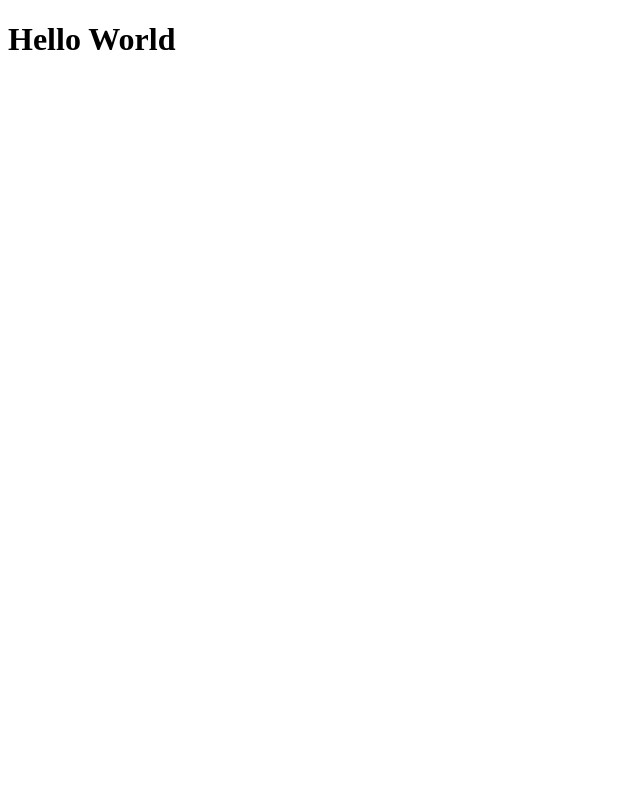
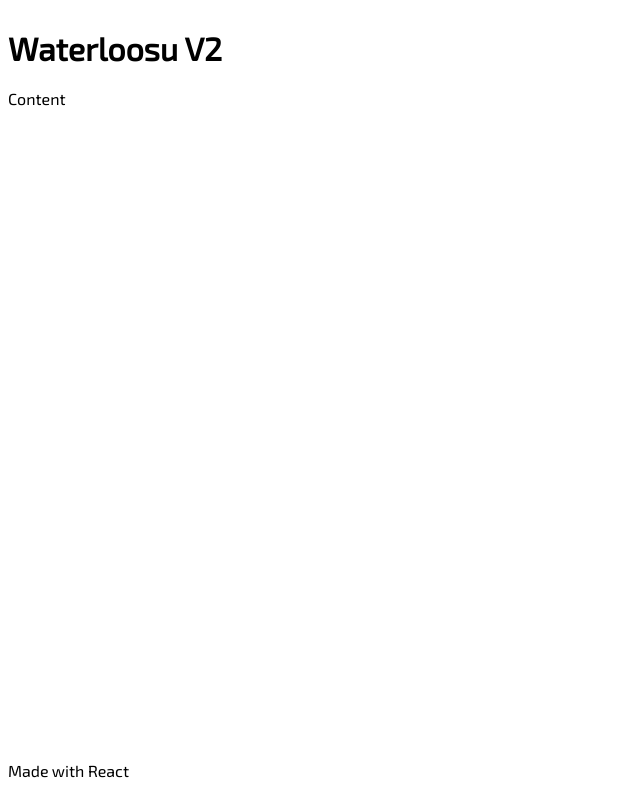
Before and after one commit to allenfan2/waterloosuV2, a React app: page / in a window 1280 px wide. Shown: the whole page, without its empty margins (0-640 px from the left). Built offline with nearby package versions, Linux system fonts and the light colour scheme.

Commit message:
Added SASS

```diff
--- a/package.json
+++ b/package.json
@@ -22,7 +22,9 @@
     "html-loader": "^1.1.0",
     "html-webpack-plugin": "^4.3.0",
     "mini-css-extract-plugin": "^0.9.0",
+    "node-sass": "^4.14.1",
     "optimize-css-assets-webpack-plugin": "^5.0.3",
+    "sass-loader": "^9.0.2",
     "style-loader": "^1.2.1",
     "url-loader": "^4.1.0",
     "webpack": "^4.43.0",
--- /dev/null
+++ b/src/components/App.js
@@ -0,0 +1,18 @@
+import React from 'react'
+import './styles/App.scss'
+
+export default function App() {
+    return (
+        <div className="App">
+            <div className="header">
+                <h1>Waterloosu V2</h1>
+            </div>
+            <div className="body">
+                Content
+            </div>
+            <div className="footer">
+                Made with React
+            </div>
+        </div>
+    )
+}
--- /dev/null
+++ b/src/components/styles/App.scss
@@ -0,0 +1,16 @@
+
+
+
+.App{
+    height: inherit;
+    display: flex;
+    flex-direction: column;
+    & .header{
+    }
+    & .footer{
+        height:50px
+    }
+    & .body{
+        height: 90%;
+    }
+}
--- /dev/null
+++ b/src/index.css
@@ -0,0 +1,8 @@
+html,#root{
+    height:100%;
+}
+
+body {
+    font-family: 'Exo 2',sans-serif;
+    height: 100%;
+}
--- a/src/index.js
+++ b/src/index.js
@@ -1,4 +1,6 @@
 import ReactDOM from "react-dom"
 import React from "react"
+import App from './components/App'
+import './index.css'
 
-ReactDOM.render(<h1>Hello World</h1>,document.getElementById("root"))
+ReactDOM.render(<App/>,document.getElementById("root"))
--- a/src/public/index.html
+++ b/src/public/index.html
@@ -1,6 +1,7 @@
 <!DOCTYPE html>
 <html lang="en">
 <head>
+    <link href="https://fonts.googleapis.com/css?family=Exo+2" rel="stylesheet">
     <meta charset="utf-8">
     <title>Sample App</title>
 </head>
--- a/webpack.dev.js
+++ b/webpack.dev.js
@@ -19,6 +19,14 @@ module.exports = merge(common,{
                     {loader:'style-loader'},
                     {loader:'css-loader'},
                 ]
+            },
+            {
+                test: /\.(scss|sass)$/,
+                loaders: [
+                    {loader:'style-loader'},
+                    {loader:'css-loader'},
+                    {loader: 'sass-loader'}
+                ]
             }
         ]
     },
```
Also changed, not shown: webpack.prod.js (+8 -0 lines), 1 other file.
